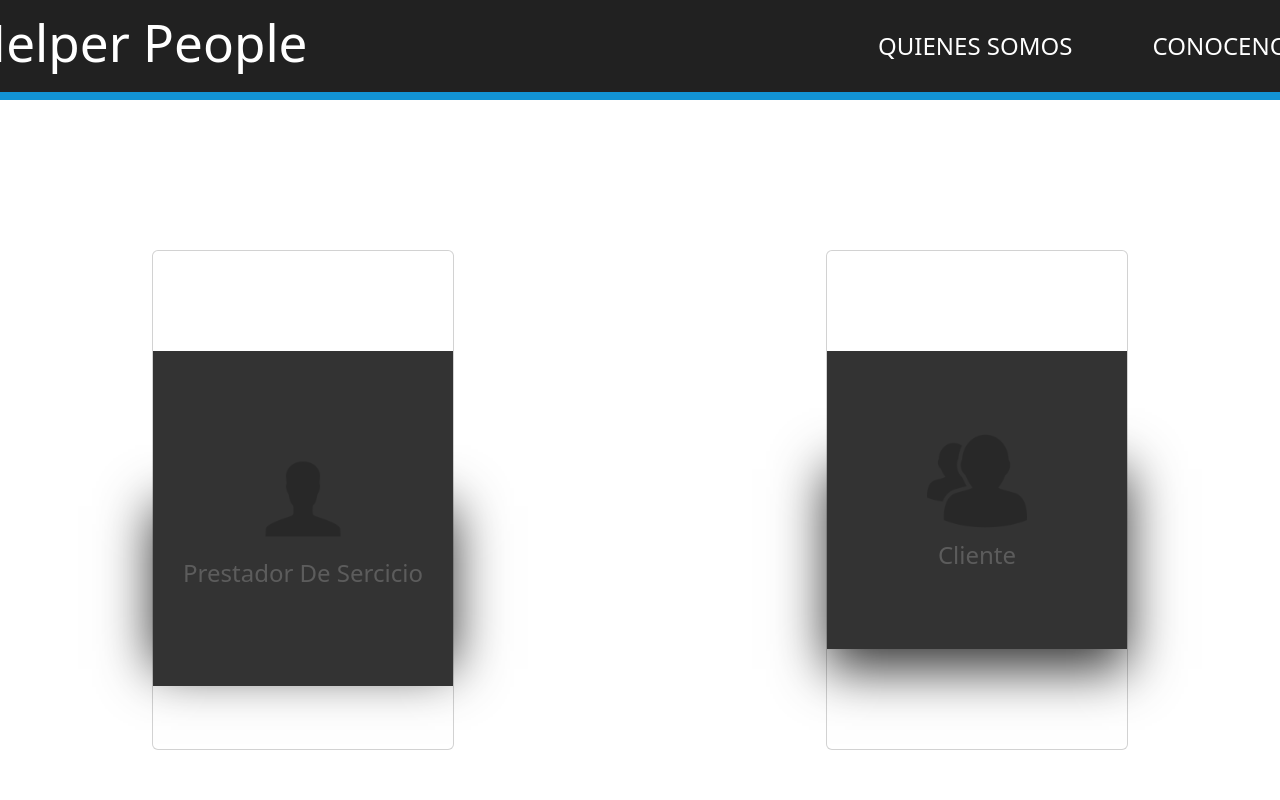
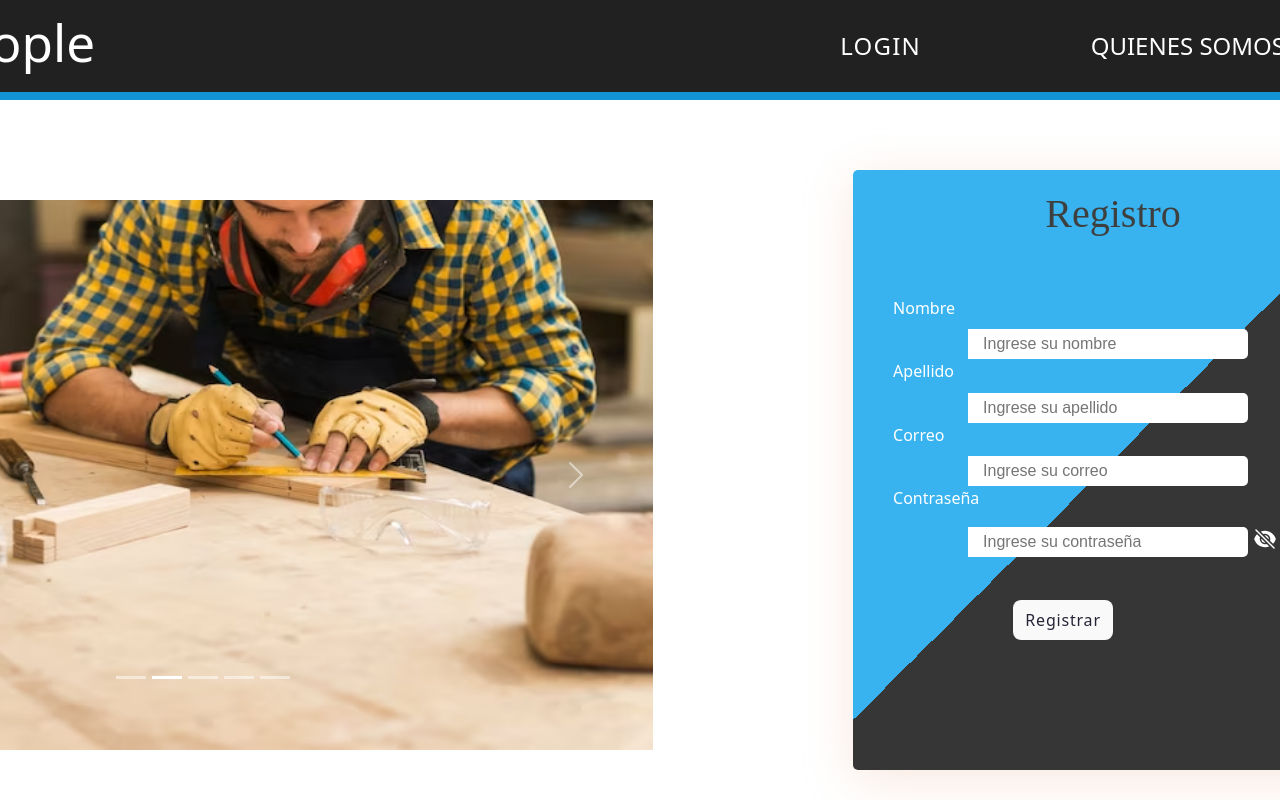
Before and after one commit to estefaniaG20/Helper_People, a React (Vite) app: page / in a window 1280 px wide. Shown: the top 800 px of the page. Built offline with nearby package versions, Linux system fonts and the light colour scheme.

Commit message:
Arreglado el formulario del home

```diff
--- a/src/App.css
+++ b/src/App.css
@@ -128,6 +128,14 @@ form {
   background-image: linear-gradient(-225deg, #39b3f0 50%, rgba(24, 24, 24, 0.87) 50%);
 }
 
+.containerH {
+  width: 500px;
+  position: relative;
+  display: flex;
+  justify-content: space-between;
+  flex-direction: column;
+}
+
 form .con {
   display: -webkit-flex;
   display: flex;
@@ -207,7 +215,7 @@ input:focus {
   margin-left: 5px;
 }
 
-.form{
+.formH{
   width: 500px;
   height: 600px;
   display: flex;
@@ -232,9 +240,16 @@ input:focus {
   height: 55px;
 }
 
+.h2H{
+  display: flex;
+  justify-content: center;
+  align-items: center;
+}
+
 .div{
   display: flex;
   flex-direction: column;
+  margin-left: 30px;
 }
 
 .sing-up{
--- a/src/Components/Layouts/Home/Form.jsx
+++ b/src/Components/Layouts/Home/Form.jsx
@@ -4,10 +4,10 @@ import React, {useState} from 'react'
 export const Form = () => {
     const [showPwd, setShowPwd] = useState(false)
 return (
-        <form action="" className='form'>
-            <div className='container'>
+        <form action="" className='formH'>
+            <div className='containerH'>
             <header className='headerForm'>
-                <h2>Registro</h2>
+                <h2 className='h2H'>Registro</h2>
             </header>
             <fieldset className="field-name div">
                 <label className="label">Nombre</label>
@@ -21,7 +21,7 @@ return (
                 <label className="label" >Correo</label>
                 <input placeholder='Ingrese su correo' className="form-input" type='email' required></input>
             </fieldset>
-            <fieldset className="field-message">
+            <fieldset className="field-message div">
                 <label className="label" >Contraseña</label>
                 <div className='div-verify'>
                     <input type={showPwd ? "text" : "password"} placeholder="Ingrese su contraseña" id="password" className='form-input' required/>
--- a/src/main.jsx
+++ b/src/main.jsx
@@ -1,11 +1,12 @@
 import React from 'react'
 import ReactDOM from 'react-dom/client'
 import App from './App'
+import { Home } from './Components/pages/Home'
 import { Rool } from './Components/pages/Rool'
 import './index.css'
 
 ReactDOM.createRoot(document.getElementById('root')).render(
   <React.StrictMode>
-    <Rool/>
+    <Home/>
   </React.StrictMode>,
 )
```
